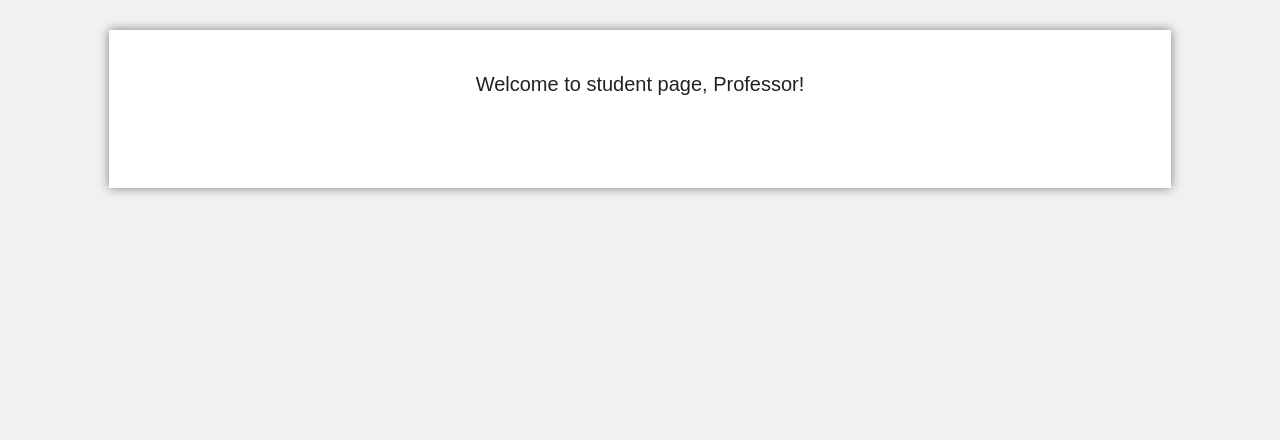
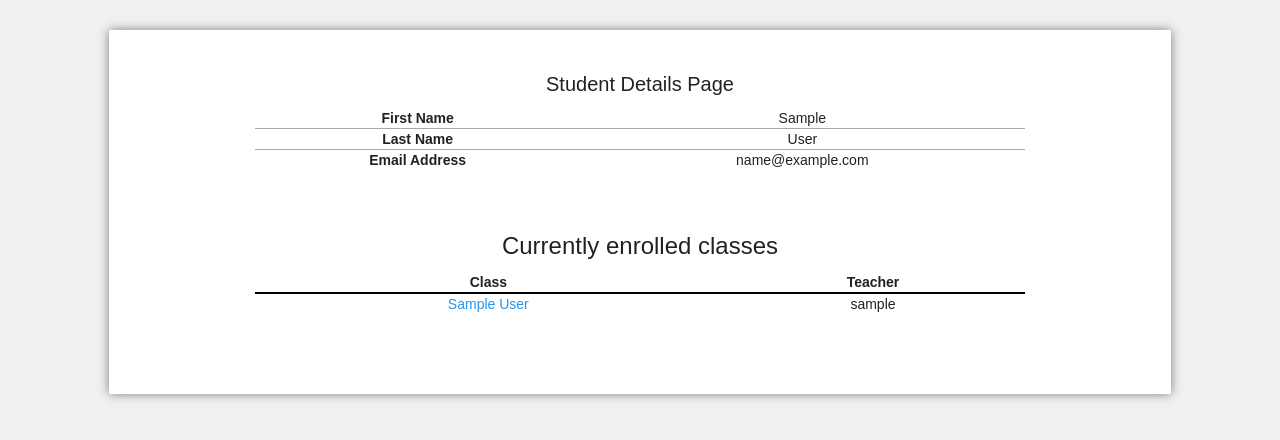
Before and after one commit to eantlion/0160421_app_example, a Django app: template teacherapp/templates/student-detail.html in a window 1280 px wide. Shown: the top 440 px of the page. Run offline with Django 3.2, Linux system fonts and the light colour scheme; the template is opened without the code that fills it: values that come from a table or form of the project are taken from there, others are empty; tables that the repository leaves empty hold one stand-in row (values such as "Sample post"); some libraries are stand-ins or nearby versions.

Commit message:
Add more pages and functions
+View students in across all classrooms of logged in teacher
+View all classrooms belonging to teacher
+Details pages
+Initial work on classroom creation
+Some work on adding students

```diff
--- a/teacherapp/static/css/style.css
+++ b/teacherapp/static/css/style.css
@@ -142,3 +142,10 @@ body{
 .formContainer .mui-radio+.mui-radio {
 	margin-top: 1rem;
 }
+
+.scrollableList {
+	border:2px solid #ccc;
+	width:30rem;
+	height: 16rem;
+	overflow-y: scroll;
+}
--- a/teacherapp/teacherapp/settings.py
+++ b/teacherapp/teacherapp/settings.py
@@ -142,3 +142,6 @@ STATICFILES_FINDERS = (
     'django.contrib.staticfiles.finders.FileSystemFinder',
     'django.contrib.staticfiles.finders.AppDirectoriesFinder',
 )
+
+
+LOGIN_URL = '/login/'
--- a/teacherapp/teacherapp/urls.py
+++ b/teacherapp/teacherapp/urls.py
@@ -38,5 +38,24 @@ urlpatterns = [
         app_views.StudentView.as_view(),
         name="student_details"),
 
+    url(r'^class/(?P<class_id>[0-9]{1,64})/$',
+        app_views.ClassroomView.as_view(),
+        name="class_details"),
+
+    url(r'^mystudents/$',
+        app_views.MyStudentsView.as_view(),
+        name="my_students"),
+
+    url(r'^myclassrooms/$',
+        app_views.MyClassroomsView.as_view(),
+        name="my_classrooms"),
+
+    url(r'^create-classroom/',
+        app_views.CreateClassroomView.as_view(),
+        name="create_classroom"),
+
+    url(r'^classroom/submit/',
+        app_views.submit_stuff,
+        name='classroom_submit'),
 
 ]
--- a/teacherapp/templates/student-detail.html
+++ b/teacherapp/templates/student-detail.html
@@ -16,9 +16,38 @@
     <div class="mui-row">
         <div class="mui-col-md-10 mui-col-md-offset-1 mui-col-sm-12 ">
             <div class="contentContainer">
-                <h3> Welcome to student page, Professor!</h3>
-
-
+                <h3> Student Details Page</h3>
+                <table align ="center" style="width:80%">
+                    <tr style="border-bottom: .1rem solid darkgrey">
+                        <td ><strong>First Name</strong></td>
+                        <td>{{student.first_name}}</td>
+                    </tr>
+                    <tr style="border-bottom: .1rem solid darkgrey">
+                        <td><strong>Last Name</strong></td>
+                        <td>{{student.last_name}}</td>
+                    </tr>
+                    <tr>
+                        <td><strong>Email Address</strong></td>
+                        <td>{{student.email}}</td>
+                    </tr>
+                </table>
+                <br>
+                <br>
+                <h2>Currently enrolled classes</h2>
+                <div>
+                    <table align ="center" style="width:80%">
+                        <tr style="border-bottom: .2rem solid black">
+                            <td><strong>Class</strong></td>
+                            <td><strong>Teacher</strong></td>
+                        </tr>
+                        {% for class in student.classes.all %}
+                        <tr>
+                            <td><a href='/class/{{class.id}}'>{{class.subject_title}}</a></td>
+                            <td>{{class.teacher.username}}</td>
+                        </tr>
+                        {% endfor %}
+                    </table>
+                </div>
             </div>
         </div>
     </div>
@@ -27,8 +56,6 @@
     <script type="text/javascript" src="{% static 'js/jquery.min.js' %}"></script>
     <script type="text/javascript" src="{% static 'js/jquery.mask.min.js' %}"></script>
     <script type="text/javascript" src="{% static 'js/setup_csrf.js' %}"></script>
-    <script type="text/javascript" src="{% static 'js/main.js' %}"></script>
-
 
 </body>
 </html>
```
Also changed, not shown: teacherapp/teacherapp/data_management.py (deleted, +0 -18 lines), teacherapp/teacherapp/views.py (+66 -5 lines), teacherapp/templates/dashboard.html (+5 -7 lines).
